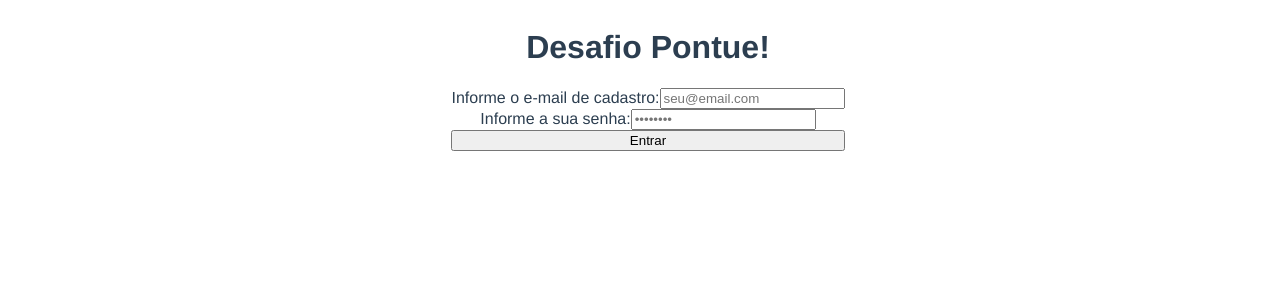
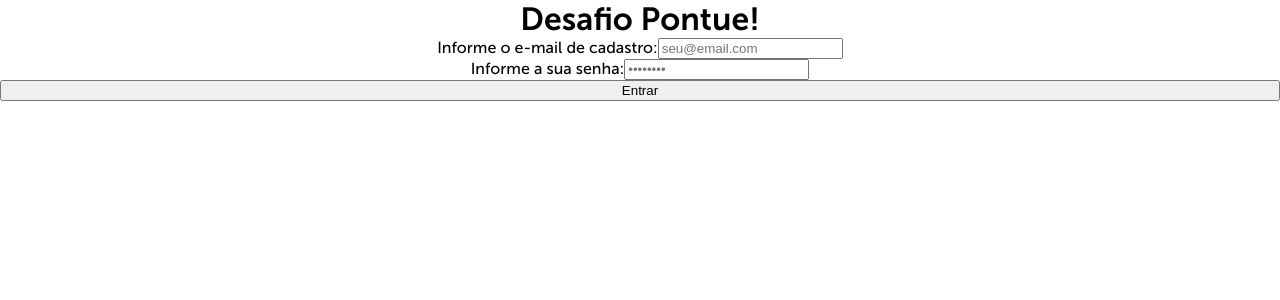
Before and after one commit to OlivMagno1/pontuedesafio, a Vue app: page /login in a window 1280 px wide. Shown: the top 300 px of the page. Built offline with nearby package versions, Linux system fonts and the light colour scheme.

Commit message:
added color palette

```diff
--- a/src/App.vue
+++ b/src/App.vue
@@ -3,30 +3,54 @@
 </template>
 
 <style>
+:root {
+  --primary: #532e94;
+  --secondary: #403b44;
+  --text: #272727;
+  --accent: #cf007f;
+  --purple: #482683;
+  --cyan: #35b9c8;
+  --orange: #ed8a26;
+  --clear0: #ffffff;
+  --clear1: #efeef4;
+  --clear2: #dddce6;
+  --clear3: #b8b6c2;
+  --dark: #000000;
+  --teal: #2f98bd;
+}
+
+@font-face {
+  font-family: Museo;
+  src: url("./assets/fonts/MuseoSans-100.otf");
+  font-weight: 100;
+}
+
+@font-face {
+  font-family: Museo;
+  src: url("./assets/fonts/MuseoSans-300.otf");
+  font-weight: 300;
+}
+
+@font-face {
+  font-family: Museo;
+  src: url("./assets/fonts/MuseoSans-500.otf");
+  font-weight: 500;
+}
+
+@font-face {
+  font-family: Museo;
+  src: url("./assets/fonts/MuseoSans-700.otf");
+  font-weight: 700;
+}
+
 #app {
-  font-family: Avenir, Helvetica, Arial, sans-serif;
+  font-family: "Museo", Helvetica, Arial, sans-serif;
   -webkit-font-smoothing: antialiased;
   -moz-osx-font-smoothing: grayscale;
   text-align: center;
-  display: flex;
-  flex-flow: column nowrap;
-  align-items: center;
-  justify-content: center;
-
-  width: 100vw;
-  color: #2c3e50;
 }
 
-nav {
-  padding: 30px;
-}
-
-nav a {
-  font-weight: bold;
-  color: #2c3e50;
-}
-
-nav a.router-link-exact-active {
-  color: #42b983;
+* {
+  margin: 0;
 }
 </style>
```
